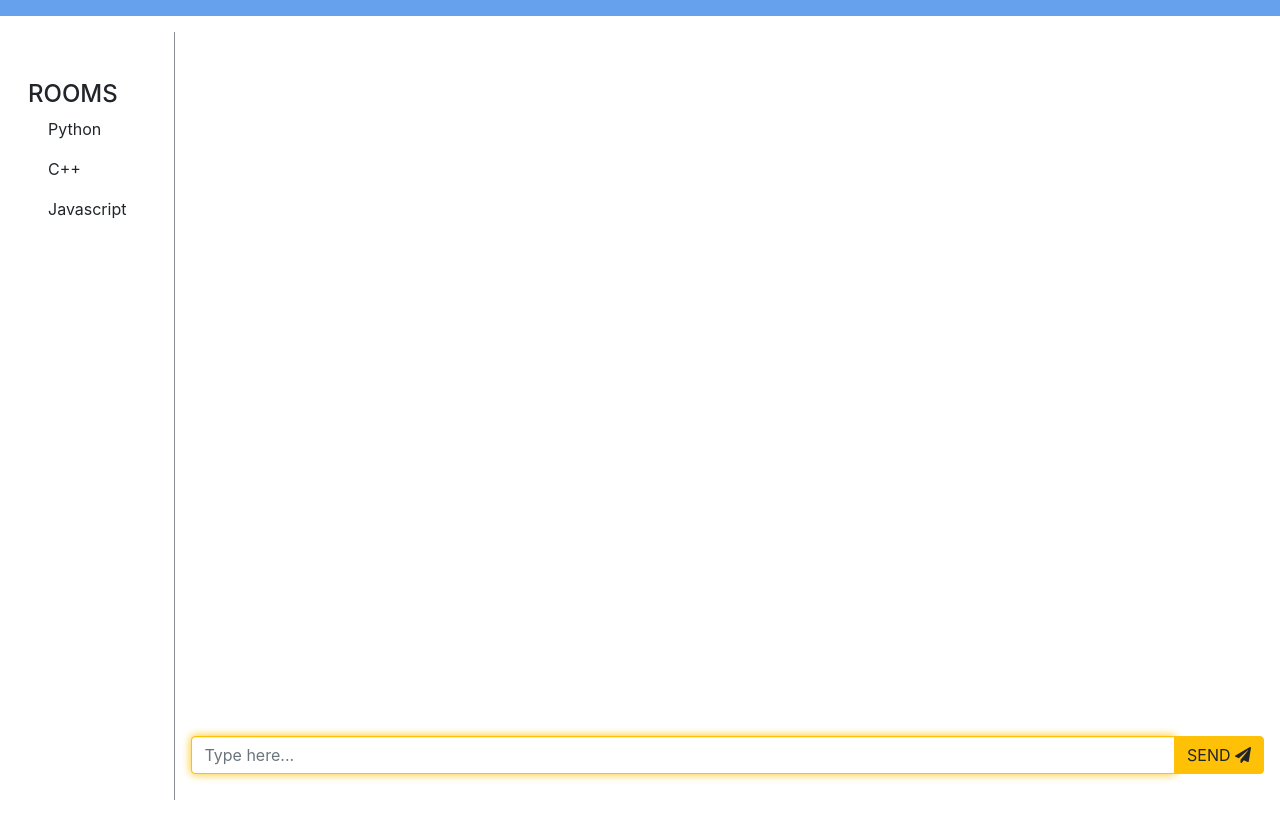
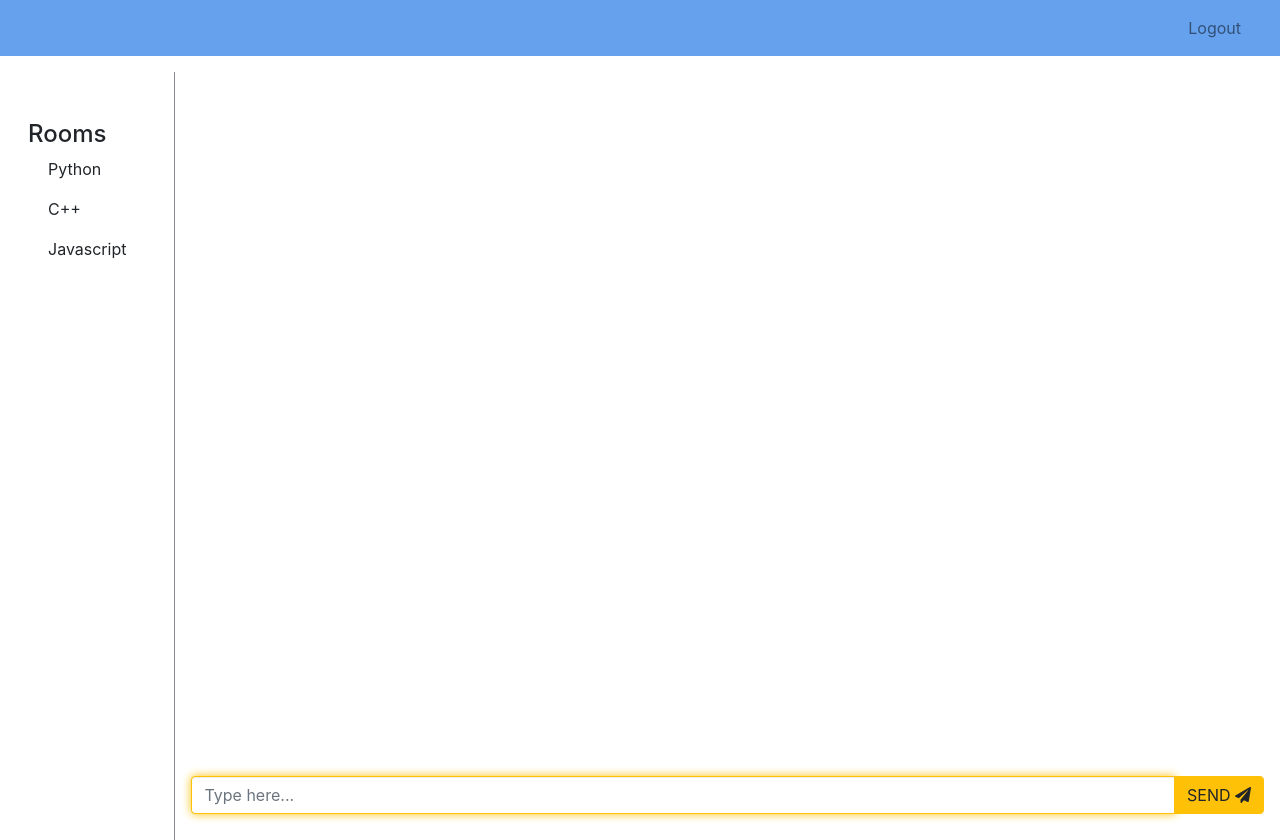
Before and after one commit to skamranahmed/socketio-chat-app, a Flask app: page /chat/ in a window 1280 px wide. Before the commit the page ends 800 px from the top, so only its background shows below. Run offline with Flask 2, Linux system fonts and the light colour scheme; a user stored in the database is signed in; tables that the repository leaves empty hold one stand-in row (values such as "Sample post"); one stand-in notice (Sample message) is shown; some libraries are stand-ins or nearby versions.

Commit message:
Added styles to chat.html and login.html

```diff
--- a/templates/chat.html
+++ b/templates/chat.html
@@ -1,10 +1,11 @@
 <!DOCTYPE html>
-<html lang="en">
+<html lang="en" dir="ltr">
+
     <head>
         <meta charset="utf-8">
         <meta name="viewport" content="width=device-width, initial-scale=1">
 
-    <title>CodeChat</title>
+        <title>Chat Away - RChat</title>
 
         <!-- Bootstrap -->
         <link rel="stylesheet" href="https://stackpath.bootstrapcdn.com/bootstrap/4.1.3/css/bootstrap.min.css" integrity="sha384-MCw98/SFnGE8fJT3GXwEOngsV7Zt27NXFoaoApmYm81iuXoPkFOJwJ8ERdknLPMO" crossorigin="anonymous">
@@ -12,45 +13,91 @@
         <!-- Custom css for chat pages -->
         <link rel="stylesheet" type="text/css" href="{{ url_for('static', filename='styles/chat_style.css') }}">
     </head>
+
     <body>
+        <!-- Flash error messages -->
+        {% with messages = get_flashed_messages() %}
+            {% if messages %}
+                <p class=formError>{{ messages[0] }}</p>
+            {% endif %}
+        {% endwith %}
+
+        <div class="wrapper">
+
             <!-- Nav bar start -->
             <nav class="navbar navbar-expand-sm navbar-light fixed-top" style="background-color: #66a1ee">
+
+                <div class="container-fluid">
+                    <div id="show-sidebar-button" class="cursor-pointer">
+                        <i class="fas fa-plus-circle "></i>
+                        <span>Rooms</span>
+                    </div>
+
+                    <button class="navbar-toggler" type="button" data-toggle="collapse" data-target="#navbarSupportedContent" aria-controls="navbarSupportedContent" aria-expanded="false" aria-label="Toggle navigation">
+                    <span class="navbar-toggler-icon"></span>
+                    </button>
+                    <div class="collapse navbar-collapse" id="navbarSupportedContent">
+                        <ul class="navbar-nav ml-auto">
+                            <li class="nav-item">
+                                <a id="logout-btn" class="nav-link" href="{{ url_for('logout') }}"><span style="color: #335177">Logout</span></a>
+                            </li>
+                        </ul>
+                    </div>
+                </div>
             </nav>
             <!-- Nav bar end -->
 
+            <!-- Main section start -->
+            <div id="main-section">
 
-    <div id="main-section">
+                <!-- Sidebar start -->
                 <nav id="sidebar">
-            <h4>ROOMS</h4>
+                    <h4>Rooms</h4>
                     {% for room in rooms %}
-                <p class="select-room">{{ room|title }}</p>
+                        <p id="{{ room|title }}" class="select-room cursor-pointer">{{ room|title }}</p>
                     {% endfor %}
+<!--                        <input type="text" id="room-name" class="form-control" placeholder="New Room Name" aria-label="Type a new room name">-->
+<!--                        <p></p>-->
+<!--                        <button id="create-room" class="btn btn-warning" type="button">Create New Room</button>-->
+
 
                 </nav>
+                <!-- Sidebar end -->
 
+                <!-- Rightside pannel start -->
                 <div id="rightside-pannel">
+
+                    <!-- Display message start-->
                     <div id="display-message-section">
                     </div>
+                    <!-- Display message end -->
 
+                    <!-- Type message start -->
                    <div id="input-area" class="input-group mb-3">
                         <input type="text" id="user_message" class="form-control" placeholder="Type here..." aria-label="Type a message" aria-describedby="basic-addon2" autocomplete="off">
                         <div class="input-group-append">
                             <button id="send_message" class="btn btn-warning" type="button">SEND <i class="fas fa-paper-plane"></i></button>
                         </div>
                     </div>
+                    <!-- Type message end -->
                 </div>
+                <!-- Rightside pannel end -->
             </div>
+            <!-- Main section end -->
+        </div>
+        <!-- Wrapper end -->
 
         <!-- Get username -->
-    <script type="text/javascript">
-        const username = `{{ username }}`;
+        <script>
+            const username = `{{ username }}`
         </script>
+{#        <span id="get-username">{{ username }}</span>#}
+
+        <!-- Custom chat JS -->
+        <script src="{{ url_for('static', filename='scripts/chat_page.js') }}"></script>
 
         <!-- SocketIO JS -->
         <script type="text/javascript" src="//cdnjs.cloudflare.com/ajax/libs/socket.io/1.3.6/socket.io.min.js"></script>
-
-    <!-- Custom Chat JS -->
-    <script src="{{ url_for('static', filename='scripts/chat_page.js') }}"></script>
 
         <!-- Custom SocketIO JS -->
         <script src="{{ url_for('static', filename='scripts/socketio.js') }}"></script>
@@ -63,6 +110,5 @@
         <script defer src="https://use.fontawesome.com/releases/v5.0.13/js/solid.js" integrity="sha384-tzzSw1/Vo+0N5UhStP3bvwWPq+uvzCMfrN1fEFe+xBmv1C/AtVX5K0uZtmcHitFZ" crossorigin="anonymous"></script>
         <script defer src="https://use.fontawesome.com/releases/v5.0.13/js/fontawesome.js" integrity="sha384-6OIrr52G08NpOFSZdxxz1xdNSndlD4vdcf/q2myIUVO0VsqaGHJsB0RaBE01VTOY" crossorigin="anonymous"></script>
 
-
     </body>
 </html>
--- a/templates/index.html
+++ b/templates/index.html
@@ -14,8 +14,9 @@
         {{ displayField(form.password, 'Password', autocomplete='off') }}
         {{ displayField(form.confirm_pswd, 'Confirm Password', autocomplete='off') }}
 
-        <div>
-            {{ form.submit_button }}
+        <div class="form-group">
+            <input type="submit" value="Create" class="btn btn-warning">
+{#            {{ form.submit_btn }}#}
         </div>
 
         {{ form.csrf_token }}
```
Lines whose indentation alone changed are shown as unchanged.
